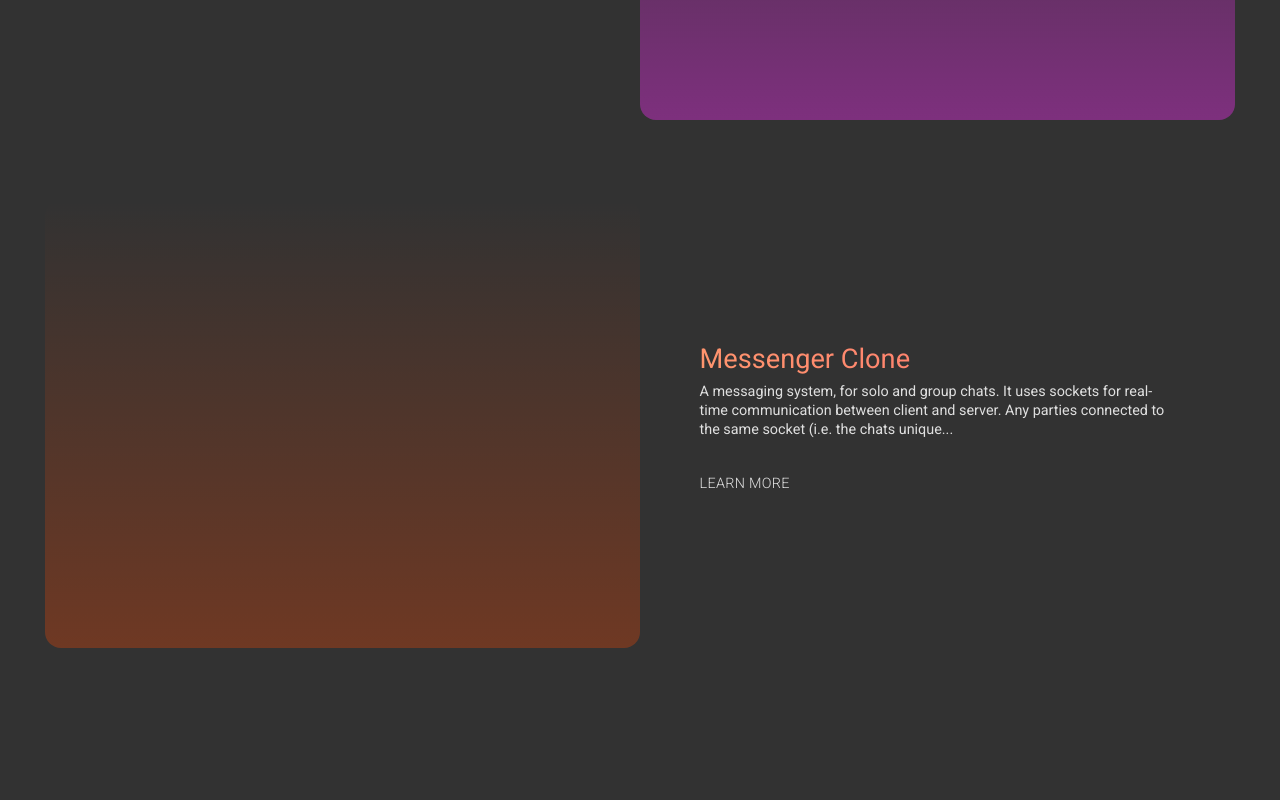
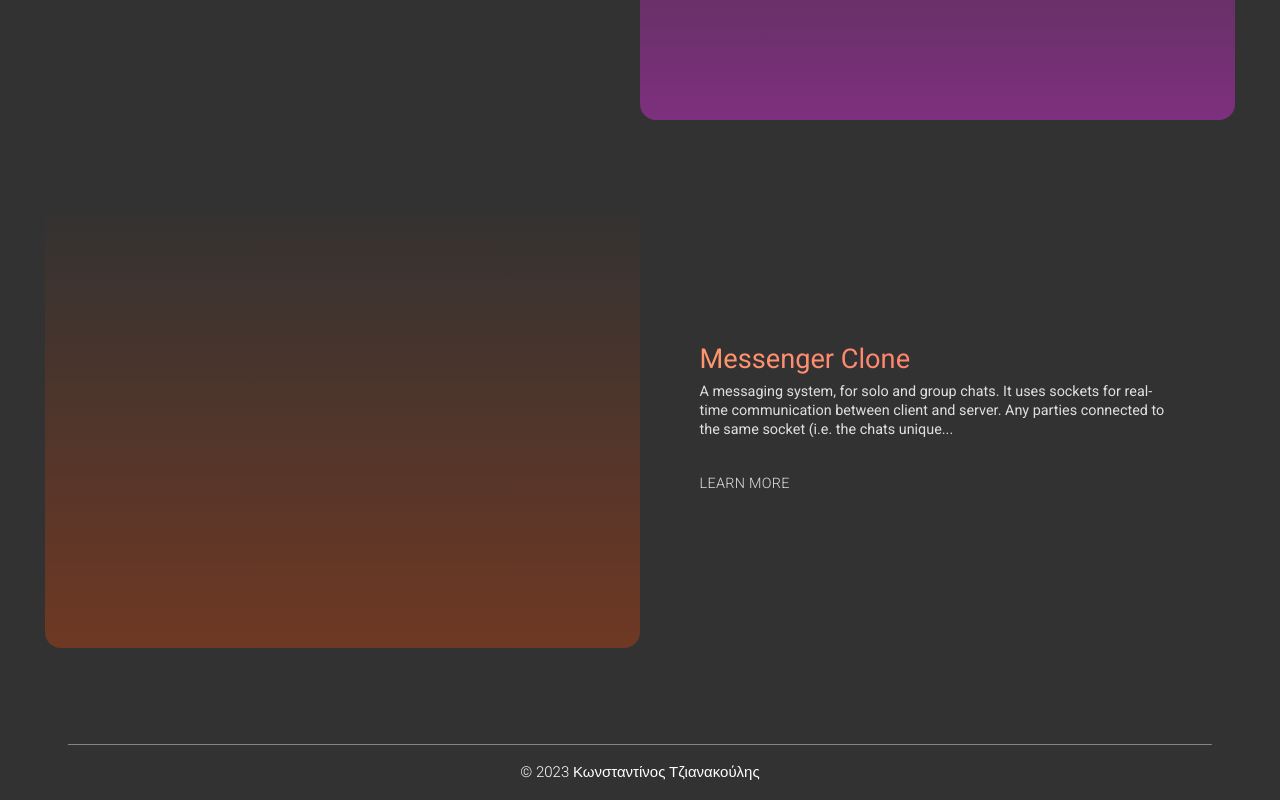
Before and after one commit to seaSlug01/Portfolio, a React (Vite) app: page / in a window 1280 px wide. Shown: the part 1611-2411 px from the top of the page. Before the commit the page ends 2291 px from the top, so only its background shows below. Built offline with nearby package versions, Linux system fonts and the light colour scheme.

Commit message:
added copyrights

```diff
--- a/src/App.jsx
+++ b/src/App.jsx
@@ -10,6 +10,7 @@ import Projects from './pages/Projects';
 import Project from './layouts/Project';
 import Contact from './pages/Contact';
 import NotFound from './pages/NotFound';
+import Footer from "./components/Footer";
 import {getWindowWidth} from "./utils/mediaQuery.js";
 import { setTheme } from './store/themeSlice';
 
@@ -53,6 +54,7 @@ function App(props) {
         </Routes>
       </Wrapper>
       {portal.show && <Portal portal={portal} />}
+      <Footer />
     </div>
   )
 }
--- /dev/null
+++ b/src/components/Footer.jsx
@@ -0,0 +1,50 @@
+import React from 'react'
+import {useSelector} from "react-redux";
+import styled from "styled-components";
+
+
+function Footer() {
+  const theme = useSelector(state => state.theme.mode)
+
+  return (
+    <Wrapper theme={theme}>
+      <p>&copy; {new Date().getFullYear()} Κωνσταντίνος Τζιανακούλης</p>
+    </Wrapper>
+  )
+}
+
+export default Footer
+
+
+const Wrapper = styled.div`
+  display: flex;
+  justify-content: center;
+  padding-block: 1.2rem;
+  color: ${props => props.theme === "dark" ? "white" : "black"};
+  font-weight: ${props => props.theme === "dark" ? "300" : "400"};
+  font-size: 0.9375rem;
+  margin-top: 4rem;
+  position: relative;
+
+  &::after {
+    content: "";
+    border-top: thin solid rgb(133, 133, 133);
+    top: 0;
+    left: 50%;
+    transform: translateX(-50%);
+    width: calc(100% - 15rem);
+    position: absolute;
+  }
+
+  @media (max-width: 1550px) {
+    &::after {
+      width: calc(100% - 10.6vw);
+    }
+  }
+
+  @media (max-width: 800px) {
+    &::after {
+      width: calc(100% - 1.5rem);
+    }
+  }
+`;
--- a/src/layouts/Gallery.jsx
+++ b/src/layouts/Gallery.jsx
@@ -108,14 +108,15 @@ function Gallery({projectId, imageSRCs, index, gallery, closePortal, ...restProp
   const getCursorCordinates = (e) => {
     const parentRect = e.target.parentElement.parentElement.getBoundingClientRect();
     const imgRect = e.target.getBoundingClientRect();
+
     let cursorX = e.clientX - parentRect.left;
     let cursorY =  e.clientY - parentRect.top;
 
     const imageDiffX = zoomedImageCordinates.width - imgRect.width;
-    let backgroundPositionX = (Math.abs(imgRect.left - e.clientX) / imgRect.width) * imageDiffX;
+    let backgroundPositionX = ((e.clientX - imgRect.left) / imgRect.width) * imageDiffX;
 
     const imageDiffY = zoomedImageCordinates.height - imgRect.height;
-    const backgroundPositionY = (Math.abs(imgRect.top - e.clientY) / imgRect.height) * imageDiffY;
+    const backgroundPositionY = ((e.clientY - imgRect.top) / imgRect.height) * imageDiffY;
 
 
     dispatch({type: "set_lens", payload: {cursor: {
@@ -125,8 +126,8 @@ function Gallery({projectId, imageSRCs, index, gallery, closePortal, ...restProp
     },
     lens: {
       ...lens,
-      offsetY: (e.target.parentElement.offsetHeight - e.target.offsetHeight) / 2,
-      offsetX: (e.target.parentElement.offsetWidth - e.target.offsetWidth) / 2,
+      offsetY: (e.target.parentElement.offsetHeight - imgRect.height) / 2,
+      offsetX: (e.target.parentElement.offsetWidth - imgRect.width) / 2,
       imageBgX: ((zoomedImageCordinates.realWidth - zoomedImageCordinates.width) / 2) + ((imageDiffX / 2) - backgroundPositionX),
       imageBgY: (((zoomedImageCordinates.realHeight - zoomedImageCordinates.height) / 2) + ((imageDiffY / 2) - backgroundPositionY)),
     }}})
--- a/src/pages/Contact.jsx
+++ b/src/pages/Contact.jsx
@@ -105,7 +105,7 @@ const Container = styled.div`
   display: flex;
   justify-content: center;
   flex-direction: column;
-  height: 80vh;
+  height: calc(100vh - 5rem);
 
   ${Header} {
     margin-bottom: 6rem;
```
